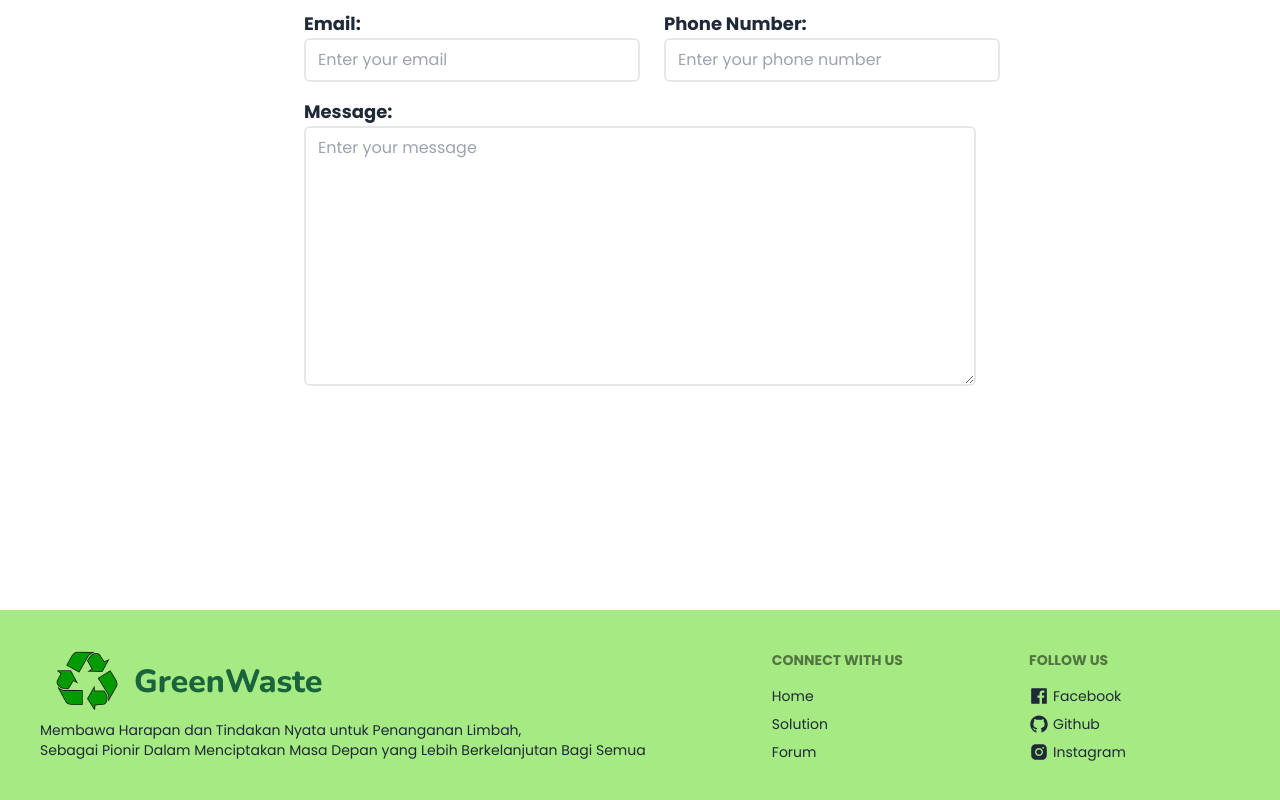
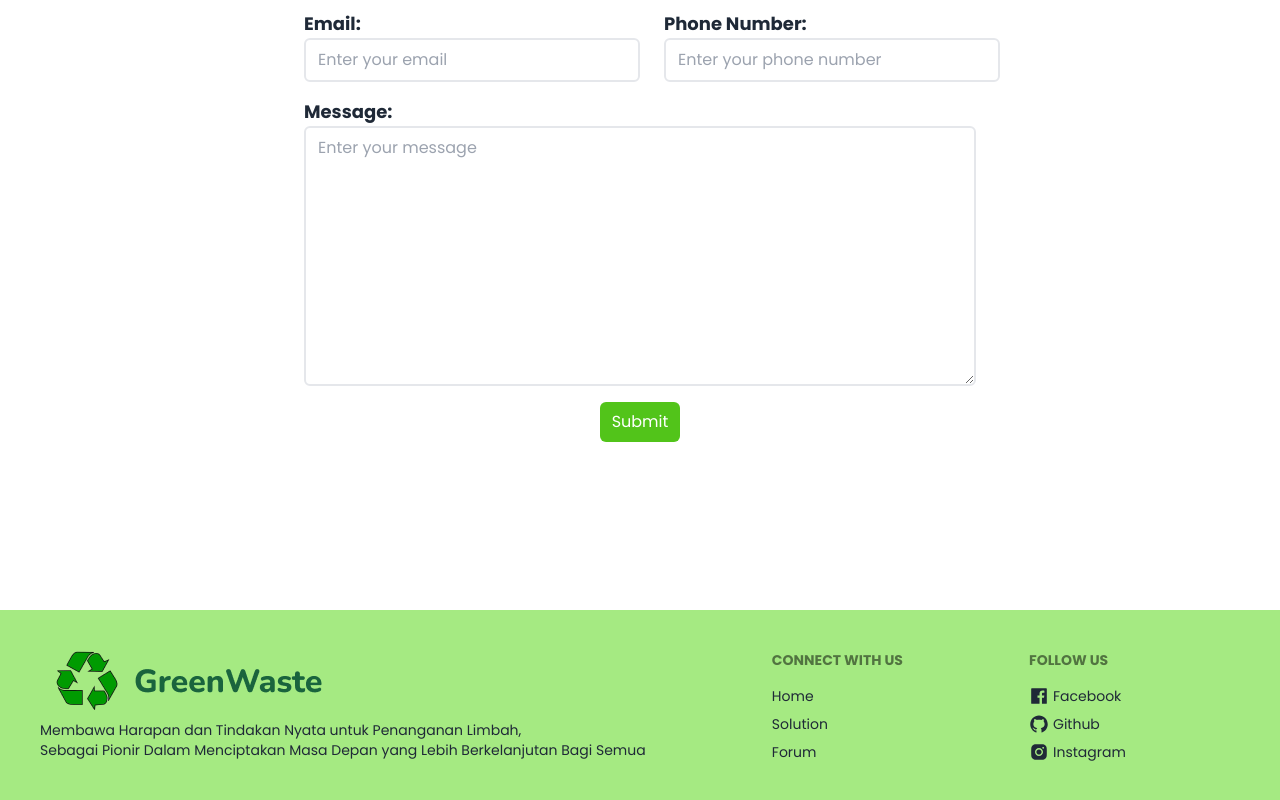
Before and after one commit to FS-16/greenwaste-react, a React (Vite) app: page / in a window 1280 px wide. Shown: the part 3012-3812 px from the top of the page. Built offline with nearby package versions, Linux system fonts and the light colour scheme.

Commit message:
add(homePage, contact us): add button submit

```diff
--- a/src/pages/Home.jsx
+++ b/src/pages/Home.jsx
@@ -151,7 +151,8 @@ function Home() {
           <div className="form-group w-full flex flex-col">
               <label htmlFor="message" className='font-bold text-lg'>Message:</label>
               <textarea name="" id="" cols="30" rows="10" placeholder='Enter your message' className='px-3 py-2 border-gray-color border-2 rounded-md'></textarea>
-            </div>
+          </div>
+          <button className='py-2 px-3 bg-green-light text-white rounded-md'>Submit</button>
         </form>
       </section>
     </>
```
